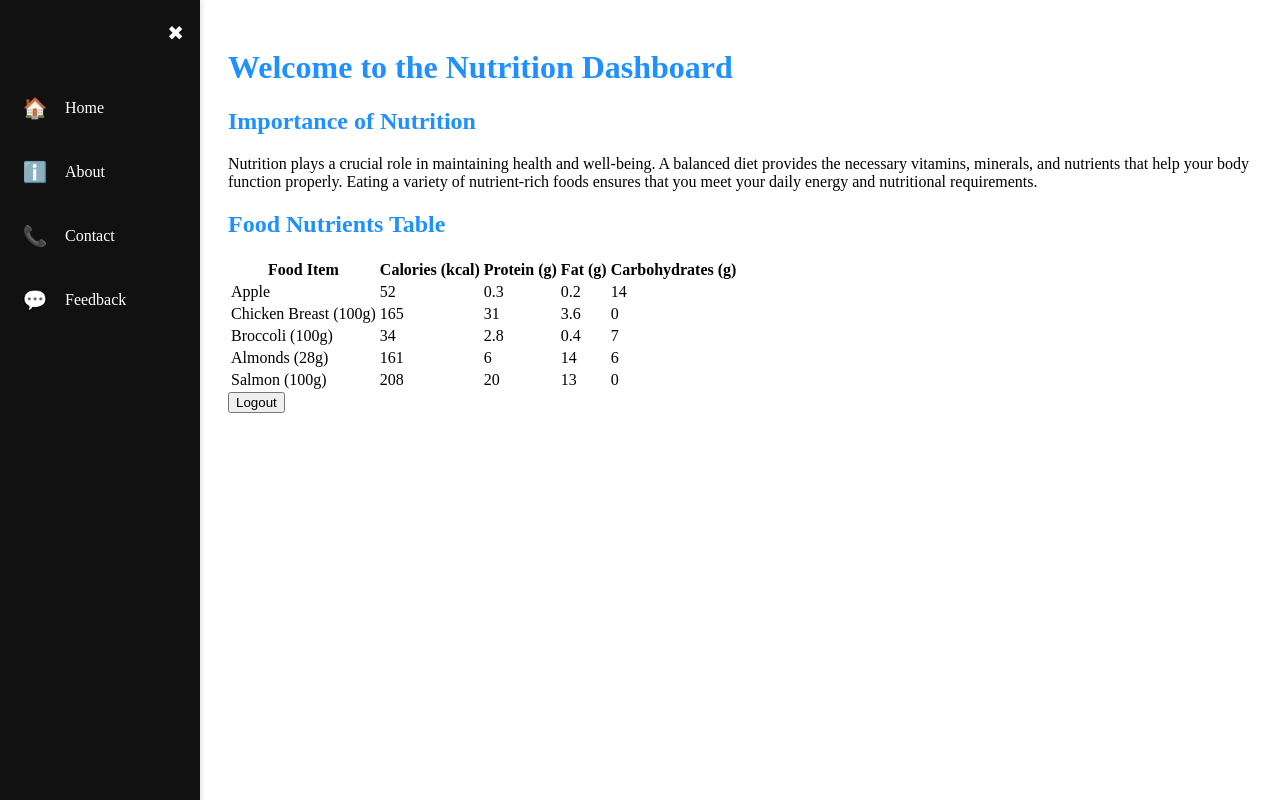
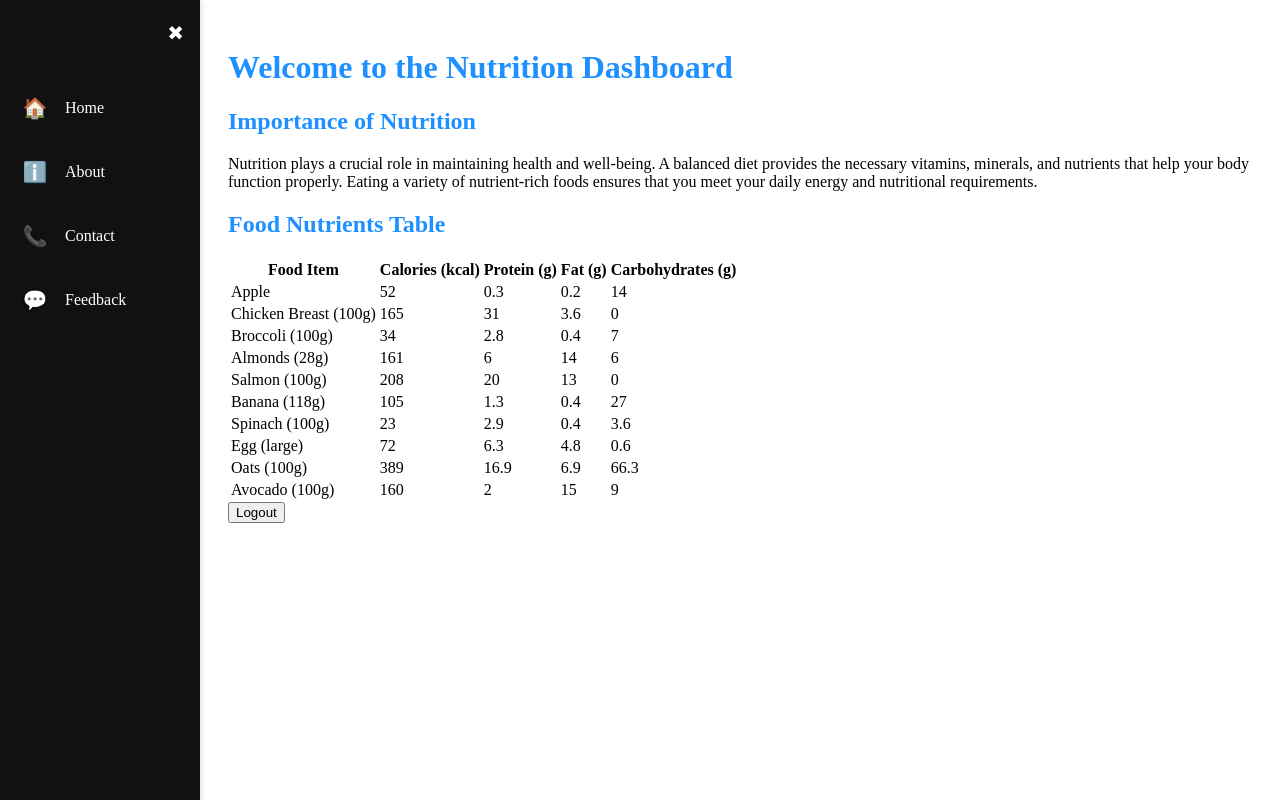
Before and after one commit to MARYAMM27/Project-p1, a React (Vite) app: page /home in a window 1280 px wide. Built offline with nearby package versions, Linux system fonts and the light colour scheme; no server answers; sample sign-in values are in the browser's storage.

Commit message:
create vite+react with auth

```diff
--- a/src/Pages/Home.jsx
+++ b/src/Pages/Home.jsx
@@ -1,5 +1,6 @@
 import { useNavigate } from 'react-router-dom';
 import auth from './firebase';
+import '../Styles/Dashboard.css';
 
 const Home = () => {
   const navigate = useNavigate();
@@ -72,6 +73,41 @@ const Home = () => {
               <td>13</td>
               <td>0</td>
             </tr>
+            <tr>
+              <td>Banana (118g)</td>
+              <td>105</td>
+              <td>1.3</td>
+              <td>0.4</td>
+              <td>27</td>
+            </tr>
+            <tr>
+              <td>Spinach (100g)</td>
+              <td>23</td>
+              <td>2.9</td>
+              <td>0.4</td>
+              <td>3.6</td>
+            </tr>
+            <tr>
+              <td>Egg (large)</td>
+              <td>72</td>
+              <td>6.3</td>
+              <td>4.8</td>
+              <td>0.6</td>
+            </tr>
+            <tr>
+              <td>Oats (100g)</td>
+              <td>389</td>
+              <td>16.9</td>
+              <td>6.9</td>
+              <td>66.3</td>
+            </tr>
+            <tr>
+              <td>Avocado (100g)</td>
+              <td>160</td>
+              <td>2</td>
+              <td>15</td>
+              <td>9</td>
+            </tr>
           </tbody>
         </table>
       </section>
```
